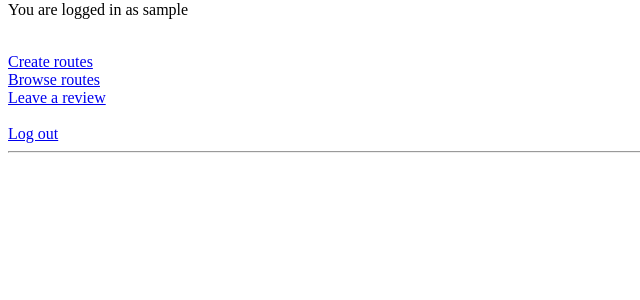
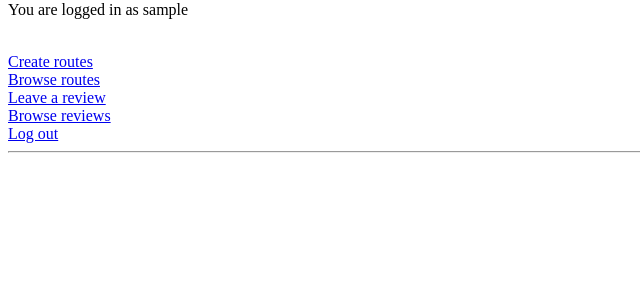
Before and after one commit to ah-pasila/running-routes, a Flask app: page / in a window 1280 px wide. Shown: the part 412-712 px from the top of the page, without its empty margins (0-640 px from the left). Run offline with Flask 3, Linux system fonts and the light colour scheme; the visitor is signed in with stand-in values (Sample User, id 1).

Commit message:
Create base for review functionality

```diff
--- a/templates/index.html
+++ b/templates/index.html
@@ -14,6 +14,7 @@
 <br>
 <a href="/reviewroute">Leave a review</a>
 <br>
+<a href="/browsereviews">Browse reviews</a>
 <br>
 <a href="/logout">Log out</a>
 {% else %}
```
